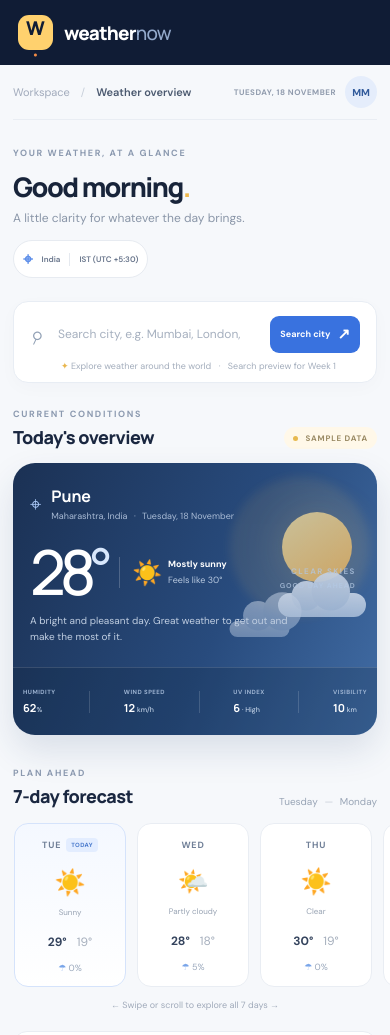
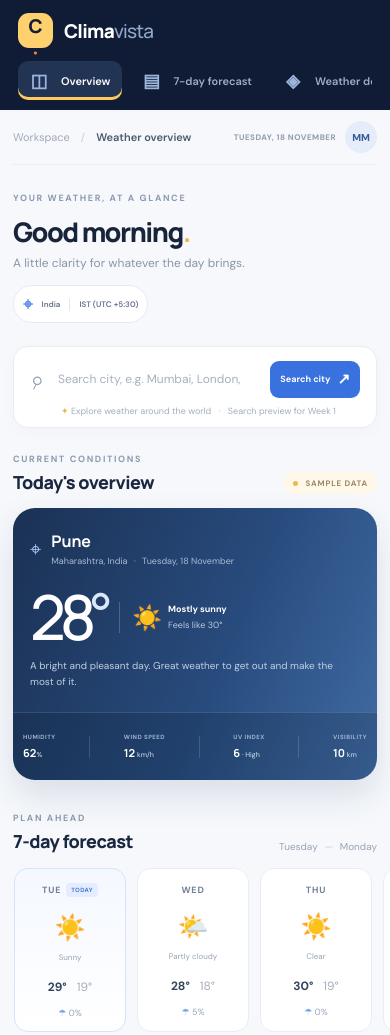
Before and after one commit to malavikamanoj640-tech/ClimaVista, a plain HTML site: page index.html in a window 390 px wide. Shown: the top 1035 px of the page. Drawn offline with Linux system fonts and the light colour scheme.

Commit message:
Rebrand WeatherNow as ClimaVista

```diff
--- a/index.html
+++ b/index.html
@@ -3,9 +3,9 @@
 <head>
   <meta charset="UTF-8">
   <meta name="viewport" content="width=device-width, initial-scale=1.0">
-  <meta name="description" content="WeatherNow — a clean city weather dashboard layout.">
+  <meta name="description" content="ClimaVista — a modern city weather dashboard with clear weather insights and forecasts.">
   <meta name="theme-color" content="#101c35">
-  <title>WeatherNow — City Weather Dashboard</title>
+  <title>ClimaVista — City Weather Dashboard</title>
   <link rel="preconnect" href="https://fonts.googleapis.com">
   <link rel="preconnect" href="https://fonts.gstatic.com" crossorigin>
   <link href="https://fonts.googleapis.com/css2?family=DM+Sans:wght@400;500;600;700&family=Manrope:wght@400;500;600;700;800&display=swap" rel="stylesheet">
@@ -15,9 +15,9 @@
 <body>
   <div class="app-shell">
     <aside class="sidebar" aria-label="Main navigation">
-      <a class="brand" href="#" aria-label="WeatherNow home">
-        <span class="brand-mark">W<span>·</span></span>
-        <span class="brand-name">weather<span>now</span></span>
+      <a class="brand" href="#" aria-label="ClimaVista home">
+        <span class="brand-mark">C<span>·</span></span>
+        <span class="brand-name">Clima<span>vista</span></span>
       </a>
 
       <div class="sidebar-label">WORKSPACE</div>
@@ -50,7 +50,7 @@
       <section class="page-heading">
         <div>
           <p class="eyebrow">YOUR WEATHER, AT A GLANCE</p>
-          <h1>Good morning<span class="heading-period">.</span></h1>
+          <h1> <span id="greeting-text">Good morning</span><span class="heading-period">.</span></h1>
           <p class="page-subtitle">A little clarity for whatever the day brings.</p>
         </div>
         <div class="location-pill"><span class="pin-icon">⌖</span> India <span class="pill-divider"></span> IST (UTC +5:30)</div>
@@ -125,7 +125,7 @@
         <div class="detail-card"><div class="detail-top"><span class="detail-icon drop-icon">⌁</span><span class="detail-label">CHANCE OF RAIN</span></div><strong>10<small>%</small></strong><p>Low chance of precipitation</p></div>
       </section>
 
-      <footer class="page-footer"><span>WEATHERNOW <b>·</b> CITY WEATHER DASHBOARD</span><span>Designed with clarity <span class="footer-heart">♥</span></span></footer>
+      <footer class="page-footer"><span>ClimaVista <b>·</b> CITY WEATHER DASHBOARD</span><span>Designed with clarity <span class="footer-heart">♥</span></span></footer>
     </main>
   </div>
 </body>
--- a/script.js
+++ b/script.js
@@ -99,3 +99,30 @@ window.addEventListener("resize", updateActiveNavigation);
 
 // Initial navigation state
 updateActiveNavigation();
+
+
+
+/* ==========================================
+   Dynamic Time-Based Greeting
+========================================== */
+
+function updateGreeting() {
+  const greetingText = document.querySelector("#greeting-text");
+  const currentHour = new Date().getHours();
+
+  let greeting;
+
+  if (currentHour >= 5 && currentHour < 12) {
+    greeting = "Good morning";
+  } else if (currentHour >= 12 && currentHour < 17) {
+    greeting = "Good afternoon";
+  } else if (currentHour >= 17 && currentHour < 21) {
+    greeting = "Good evening";
+  } else {
+    greeting = "Good night";
+  }
+
+  greetingText.textContent = greeting;
+}
+
+updateGreeting();
--- a/style.css
+++ b/style.css
@@ -211,3 +211,94 @@ h2 { margin-bottom: 0; color: #1a2740; font: 800 18px Manrope, sans-serif; lette
   .current-stat div > span { letter-spacing: .5px; }
   .page-footer { font-size: 7px; }
 }
+
+
+
+
+/* ==========================================
+   Mobile Weather Card Improvements
+========================================== */
+
+@media (max-width: 600px) {
+
+  /* Hide decorative illustration on small screens */
+  .current-art {
+    display: none;
+  }
+
+  /* Hide illustration caption */
+  .art-caption {
+    display: none;
+  }
+
+  /* Give weather information full width */
+  .current-main {
+    width: 100%;
+    position: relative;
+    z-index: 2;
+  }
+
+  .weather-summary {
+    max-width: 100%;
+  }
+
+  /* Keep current weather card content organized */
+  .current-card {
+    overflow: hidden;
+  }
+}
+
+
+
+/* ==========================================
+   Mobile Sidebar Navigation
+========================================== */
+
+@media (max-width: 760px) {
+
+  .sidebar {
+    position: sticky;
+    top: 0;
+    z-index: 100;
+    width: 100%;
+    height: auto;
+    padding: 13px 18px 10px;
+  }
+
+  .sidebar-label,
+  .sidebar-bottom {
+    display: none;
+  }
+
+  /* Show navigation horizontally */
+  .side-nav {
+    display: flex;
+    gap: 8px;
+    margin-top: 13px;
+    overflow-x: auto;
+    width: 100%;
+    scrollbar-width: none;
+    -webkit-overflow-scrolling: touch;
+  }
+
+  .side-nav::-webkit-scrollbar {
+    display: none;
+  }
+
+  .nav-link {
+    flex: 0 0 auto;
+    min-height: 39px;
+    padding: 0 12px;
+    white-space: nowrap;
+    font-size: 11px;
+  }
+
+  /* Active mobile navigation */
+  .nav-link.active {
+    box-shadow: inset 0 -3px #ffc95e;
+  }
+
+  .main-content {
+    margin-left: 0;
+  }
+}
```
